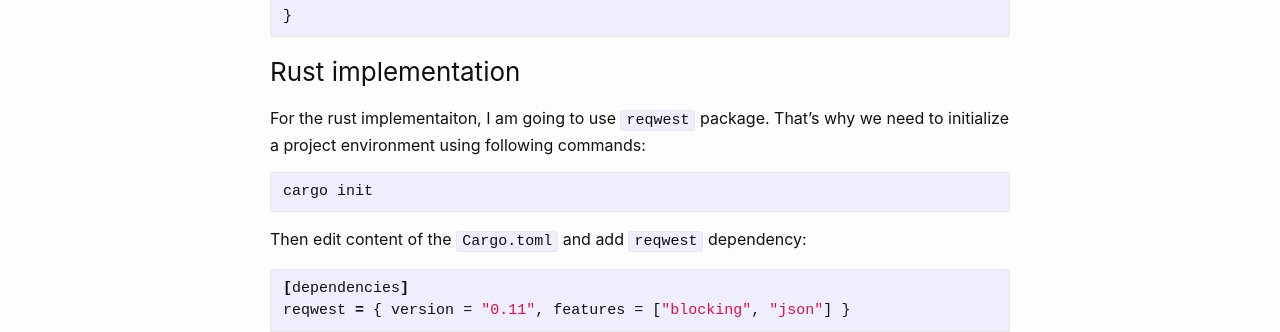
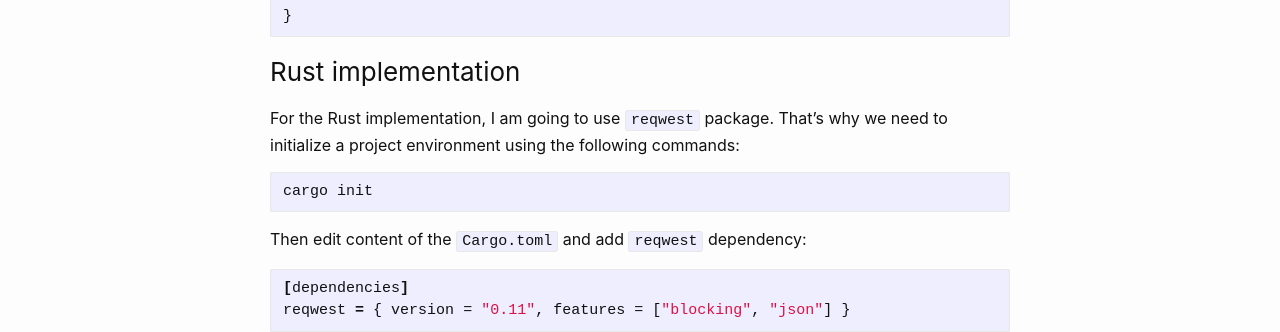
Before and after one commit to KenanBek/kenanbek.github.io, a Jekyll site: the page built from _posts/articles/2021-04-04-http-get-request-golang-rust.markdown, in a window 1280 px wide. Shown: the part 1077-1409 px from the top of the page. Built offline with Jekyll 4.4.1, drawn with Linux system fonts in a browser that asks for light colours; comment, search, counter and statistics services are not loaded.

Commit message:
text changes

````diff
--- a/_posts/articles/2021-04-04-http-get-request-golang-rust.markdown
+++ b/_posts/articles/2021-04-04-http-get-request-golang-rust.markdown
@@ -52,7 +52,7 @@ func main() {
 
 ### Rust implementation
 
-For the rust implementaiton, I am going to use `reqwest` package. That's why we need to initialize a project environment using following commands:
+For the Rust implementation, I am going to use `reqwest` package. That’s why we need to initialize a project environment using the following commands:
 
 ```bash
 cargo init
````
